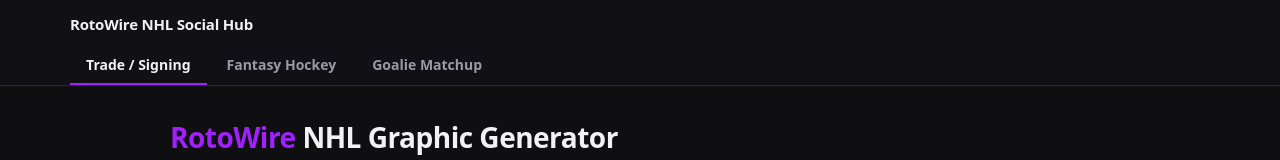
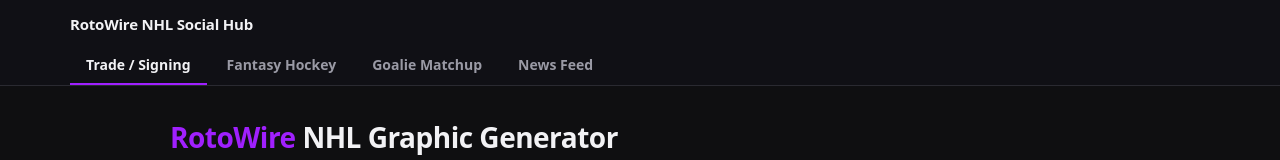
Before and after one commit to RotoAJ/NHL-Graphic-Generator, a Next.js app: page / in a window 1280 px wide. Shown: the top 160 px of the page. Built offline with nearby package versions, Linux system fonts and the light colour scheme.

Commit message:
Add a News Feed tab for the capture status page
The page was reachable only by typing its URL. It is a status page rather than a generator like the other three, which is why the label reads as a feed check.

```diff
--- a/app/_components/SiteNav.tsx
+++ b/app/_components/SiteNav.tsx
@@ -8,6 +8,9 @@ const TOOLS: Array<{ href: string; label: string }> = [
   { href: "/", label: "Trade / Signing" },
   { href: "/fantasy", label: "Fantasy Hockey" },
   { href: "/goalie-matchup", label: "Goalie Matchup" },
+  // Not a generator like the others -- it's the status page for the news feed
+  // capture, which is why it reads as a check rather than a tool.
+  { href: "/news-import", label: "News Feed" },
 ];
 
 export default function SiteNav() {
```
